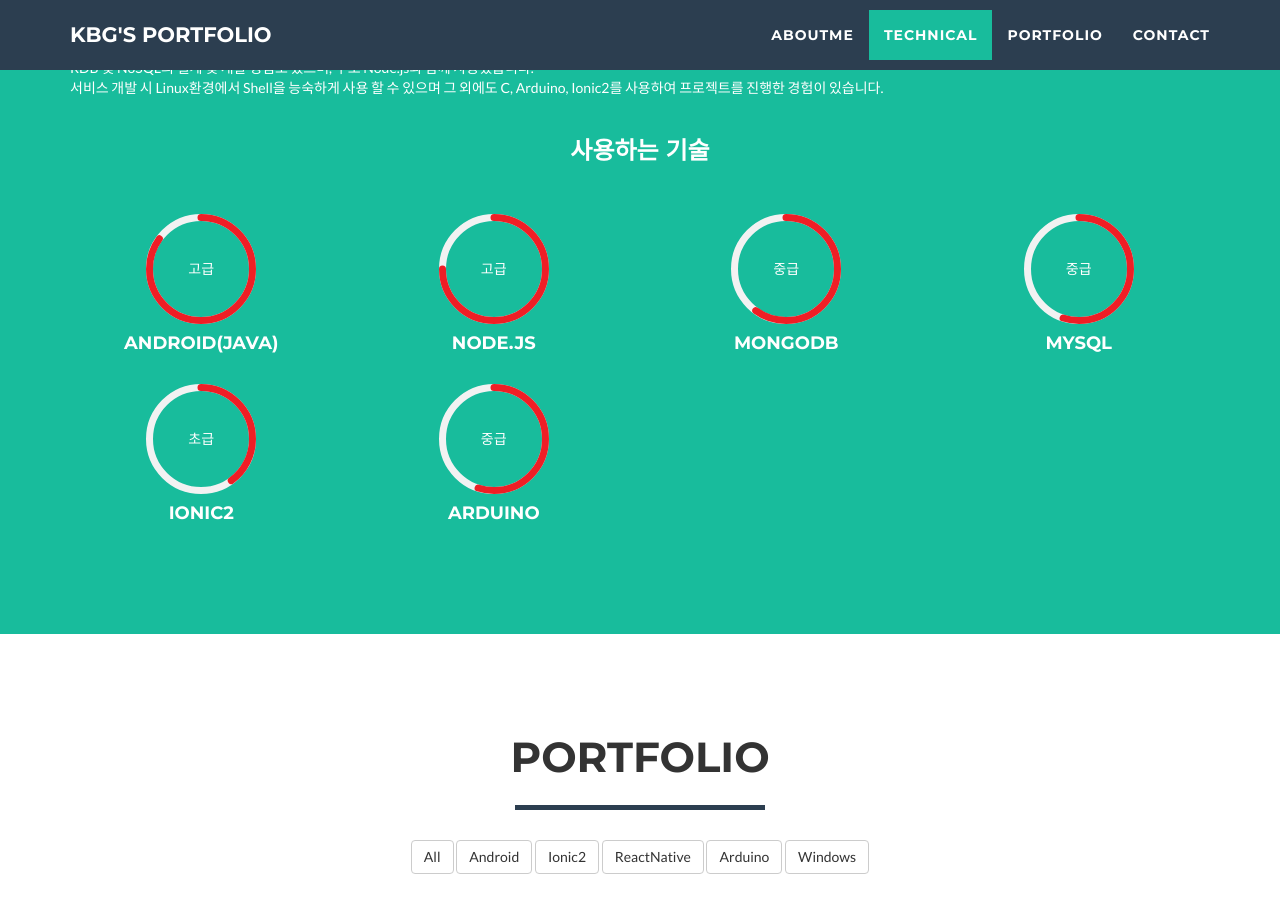
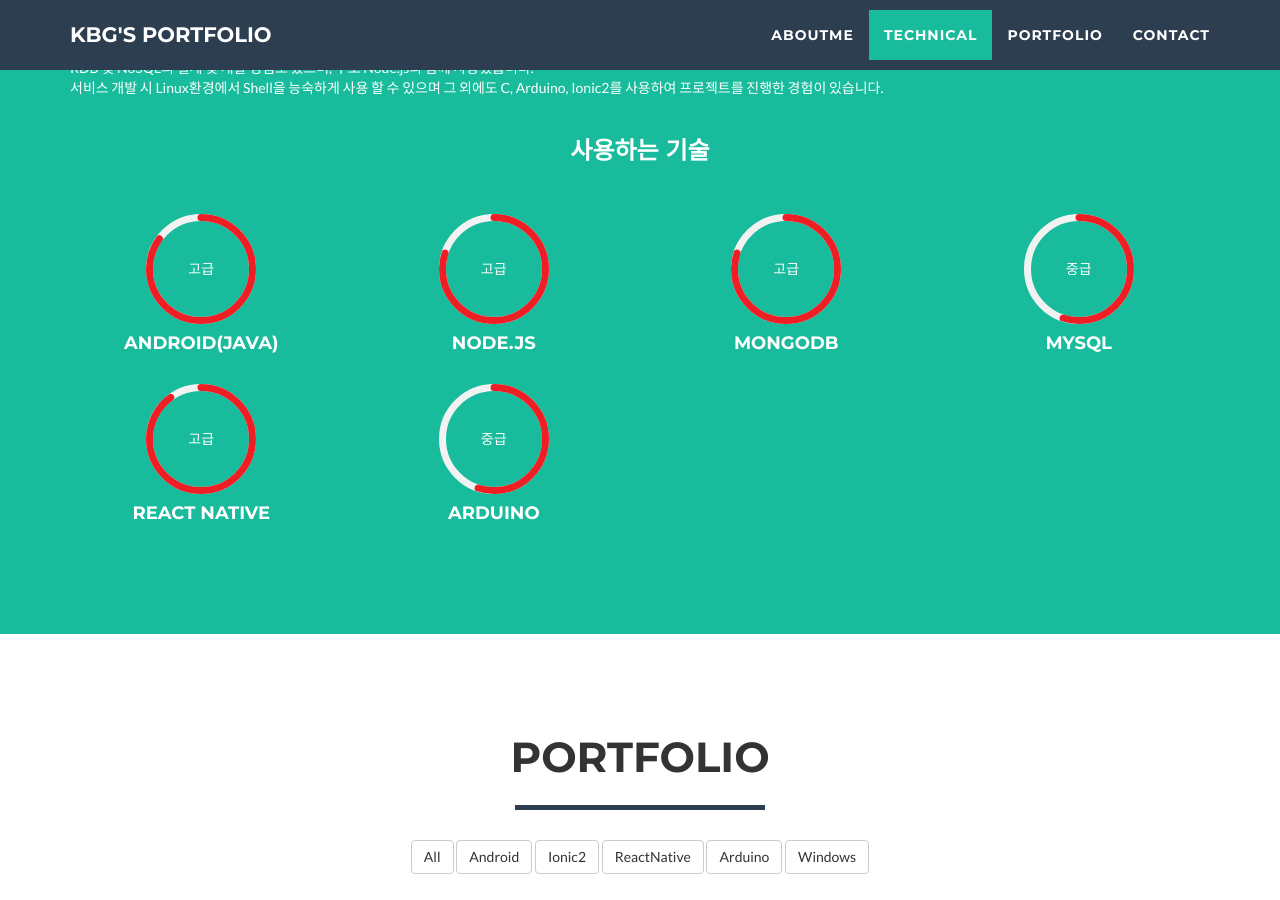
Before and after one commit to k4771kim/k4771kim.github.io, a Jekyll site: the page portfolio.html, which Jekyll copies as it is, in a window 1280 px wide and 900 px high, scrolled down 1523 px. Built offline with Jekyll 4.4.1, drawn with Linux system fonts in a browser that asks for light colours; nearby versions of some CDN libraries.

Commit message:
Portfolio update

```diff
--- a/portfolio.html
+++ b/portfolio.html
@@ -144,11 +144,11 @@
                     <h4>Android(JAVA)</h4>
                 </div>
                 <div class="col-xs-6 col-sm-3 text-center"> <br>
-                    <div class="chart img-centered" data-percent="75">고급</div>
+                    <div class="chart img-centered" data-percent="80">고급</div>
                     <h4>Node.js</h4>
                 </div>
                 <div class="col-xs-6 col-sm-3 text-center"> <br>
-                    <div class="chart img-centered" data-percent="60">중급</div>
+                    <div class="chart img-centered" data-percent="80">고급</div>
                     <h4>MongoDB</h4>
                 </div>
                 <div class="col-xs-6 col-sm-3 text-center"> <br>
@@ -157,8 +157,8 @@
                 </div>
 
                 <div class="col-xs-6 col-sm-3 text-center"> <br>
-                    <div class="chart img-centered" data-percent="40">초급</div>
-                    <h4>Ionic2 <br></h4>
+                    <div class="chart img-centered" data-percent="90">고급</div>
+                    <h4>React Native <br></h4>
                 </div>
                 <div class="col-xs-6 col-sm-3 text-center"> <br>
                     <div class="chart img-centered" data-percent="55">중급</div>
```
